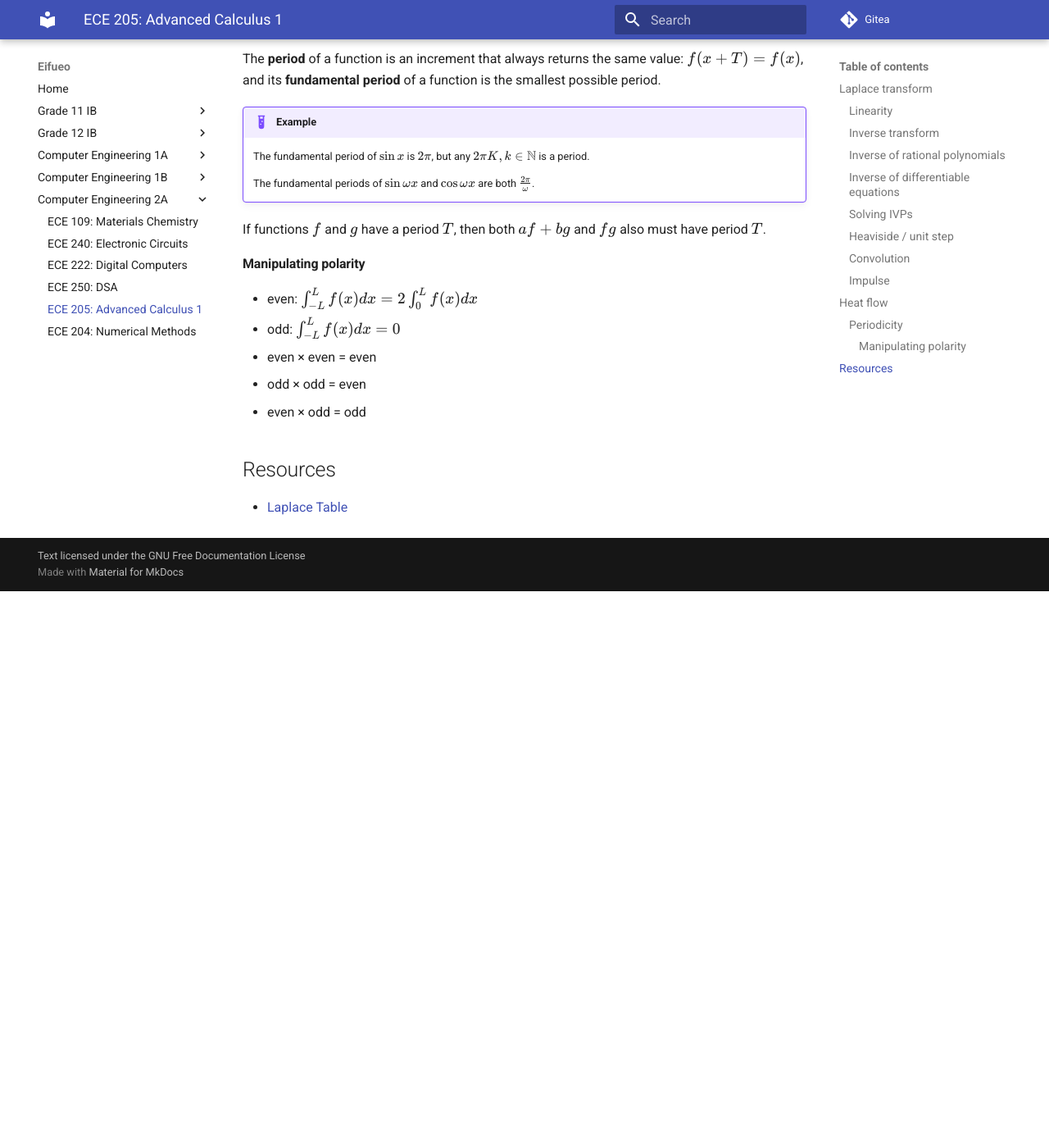
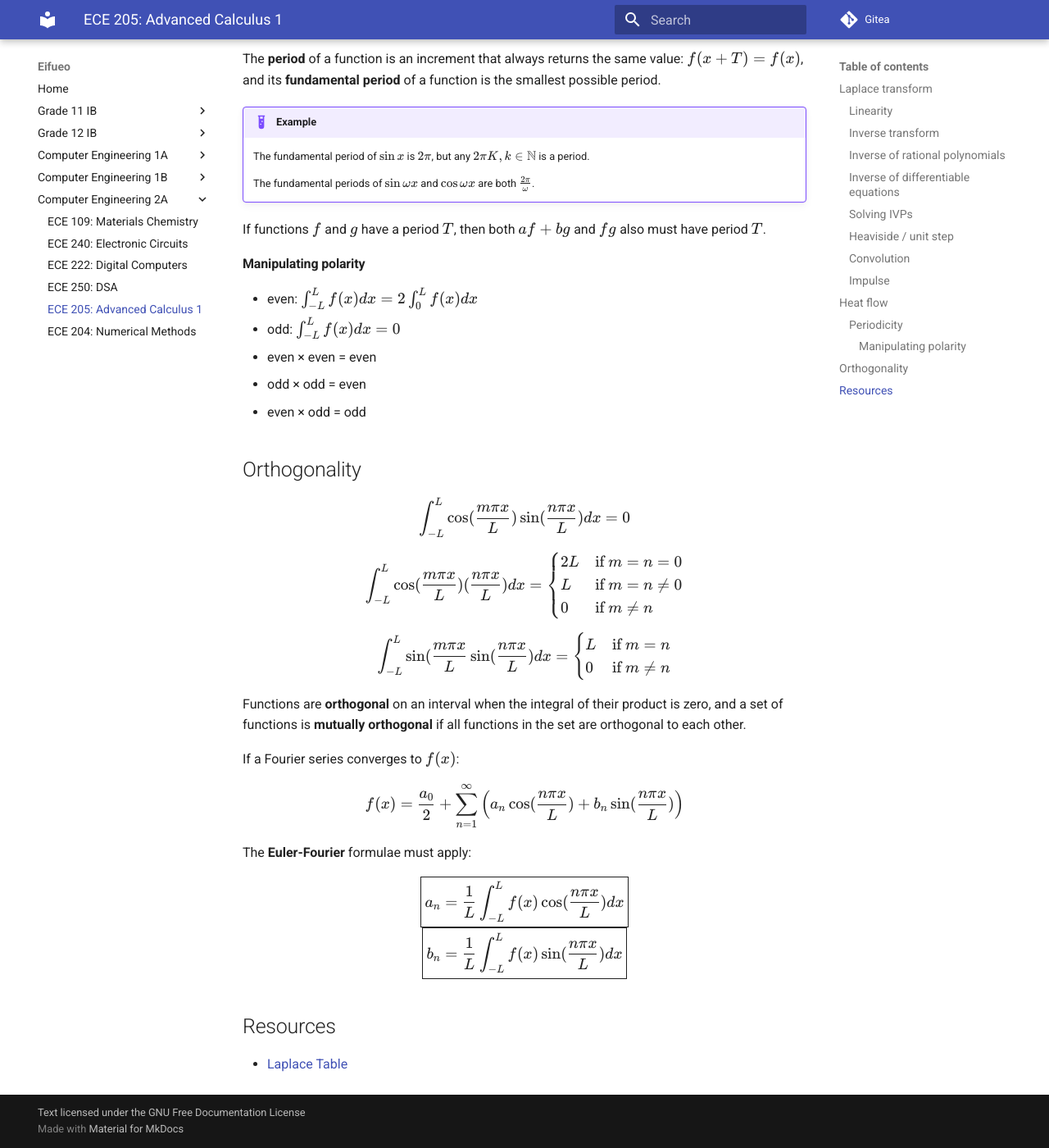
Before and after one commit to potatoeggy/eifueo, an MkDocs documentation site: the page built from docs/2a/ece205.md, in a window 1280 px wide and 1400 px high, scrolled down 4330 px. Shown: the whole window at 82% size. Built offline with MkDocs 1.6.1 and Material for MkDocs 9.7.7, drawn with Linux system fonts in a browser that asks for light colours; before the commit the page ends 5051 px from its top, so only the background shows below that.

Commit message:
ece205: orthogonality and fourier

```diff
--- a/docs/2a/ece205.md
+++ b/docs/2a/ece205.md
@@ -245,6 +245,37 @@ If functions $f$ and $g$ have a period $T$, then both $af+bg$ and $fg$ also must
 - odd × odd = even
 - even × odd = odd
 
+## Orthogonality
+
+$$\int^L_{-L}\cos(\frac{m\pi x}{L})\sin(\frac{n\pi x}{L})dx=0$$
+
+$$
+\int^L_{-L}\cos(\frac{m\pi x}{L})(\frac{n\pi x}{L})dx=\begin{cases}
+2L & \text{if }m=n=0 \\
+L & \text{if }m=n\neq 0 \\
+0 & \text{if }m\neq n
+\end{cases}
+$$
+
+$$
+\int^L_{-L}\sin(\frac{m\pi x}{L}\sin(\frac{n\pi x}{L})dx=\begin{cases}
+L & \text{if }m=n \\
+0 & \text{if }m\neq n
+\end{cases}
+$$
+
+Functions are **orthogonal** on an interval when the integral of their product is zero, and a set of functions is **mutually orthogonal** if all functions in the set are orthogonal to each other.
+
+If a Fourier series converges to $f(x)$:
+
+$$f(x)=\frac{a_0}{2} + \sum^\infty_{n=1}\left(a_n\cos(\frac{n\pi x}{L})+b_n\sin(\frac{n\pi x}{L})\right)$$
+
+The **Euler-Fourier** formulae must apply:
+$$
+\boxed{a_n=\frac 1 L\int^L_{-L}f(x)\cos(\frac{n\pi x}{L})dx} \\
+\\
+\boxed{b_n=\frac 1 L\int^L_{-L}f(x)\sin(\frac{n\pi x}{L})dx}
+$$
 
 ## Resources
 
```
